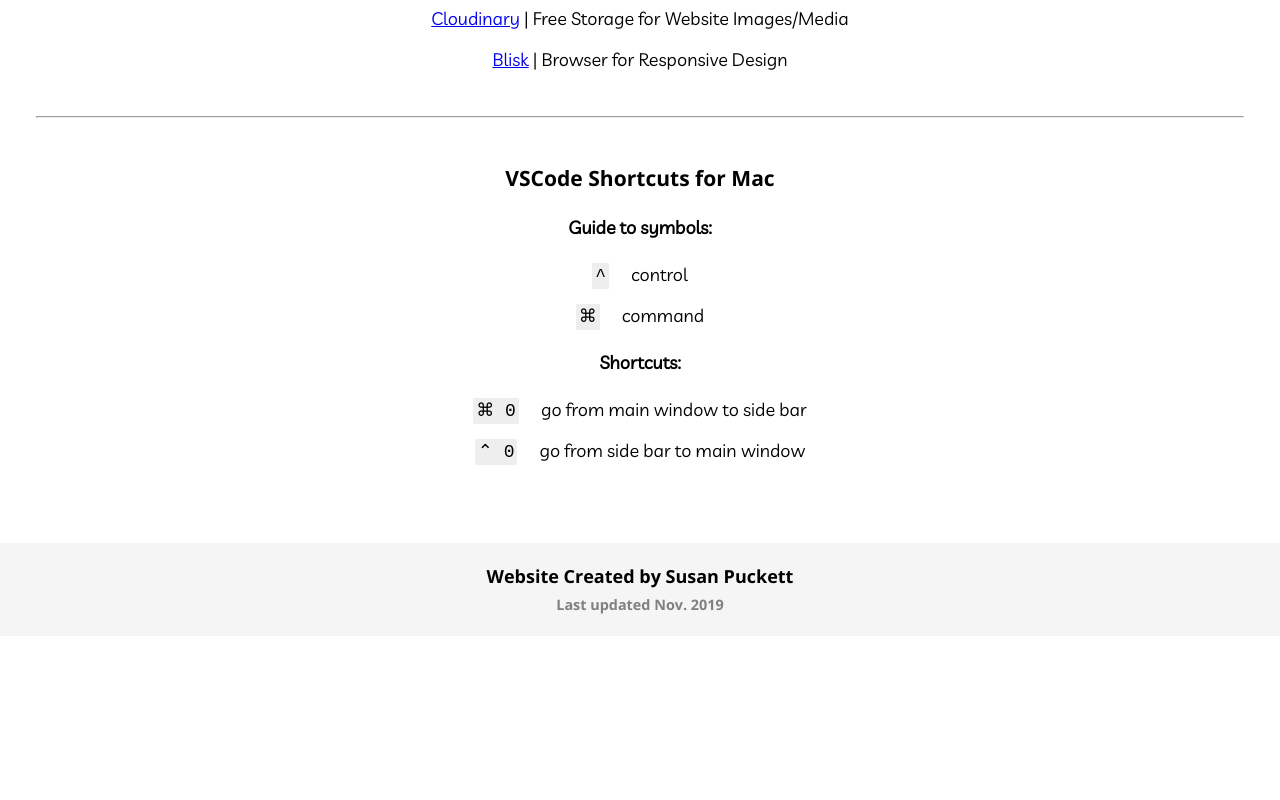
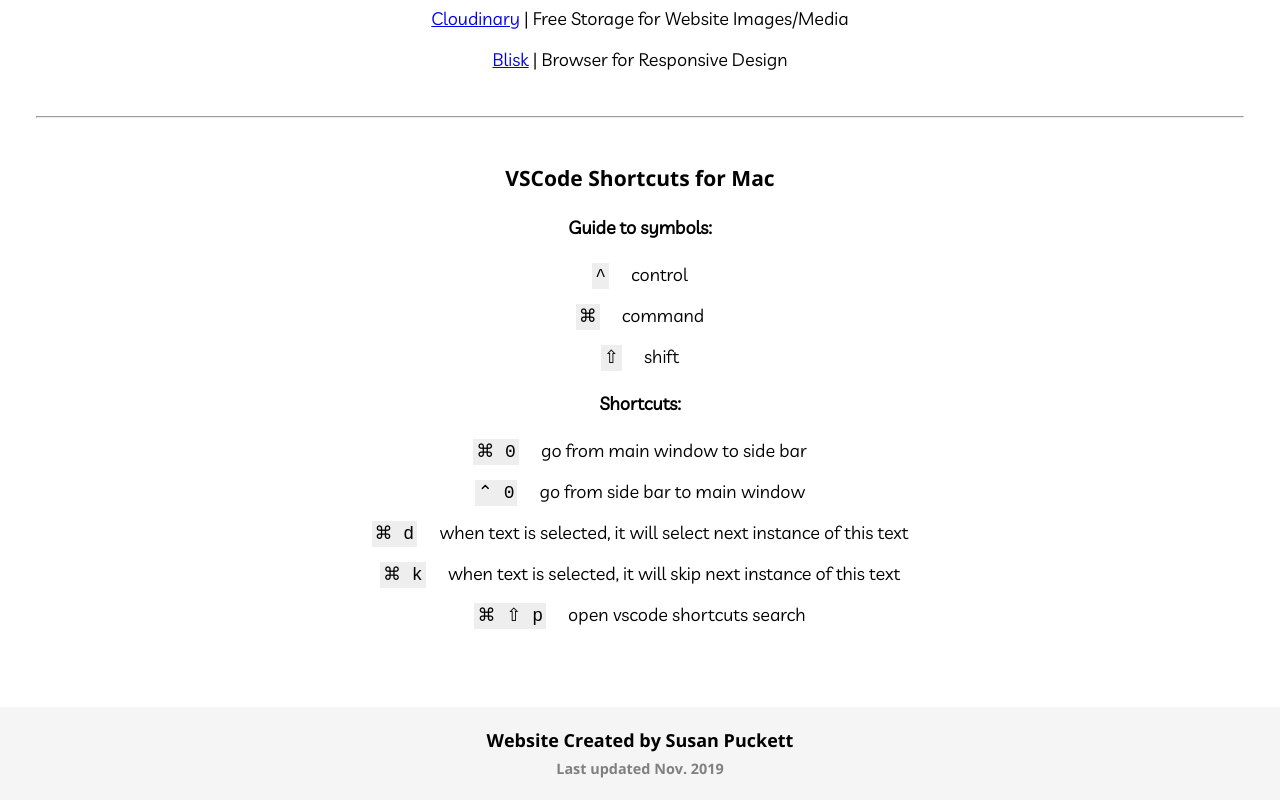
Before and after one commit to sepuckett86/portfolio-react, a React app: page / in a window 1280 px wide. Shown: the part 4836-5636 px from the top of the page. Before the commit the page ends 5472 px from the top, so only its background shows below. Built offline with nearby package versions, Linux system fonts and the light colour scheme.

Commit message:
add more shortcut content

```diff
--- a/src/components/goodies/Goodies.js
+++ b/src/components/goodies/Goodies.js
@@ -32,6 +32,7 @@
         <h4>Guide to symbols:</h4>
         <p><code>^</code> control</p>
         <p><code>⌘</code> command</p>
+        <p><code>⇧</code> shift</p>
         <h4>Shortcuts:</h4>
         <ul>
           {shortcutItems}
--- a/src/containers/GoodiesContainer.js
+++ b/src/containers/GoodiesContainer.js
@@ -38,7 +38,19 @@
       {
         keys: '⌃ 0',
         description: 'go from side bar to main window'
-      }
+      },
+      {
+        keys: '⌘ d',
+        description: 'when text is selected, it will select next instance of this text'
+      },
+      {
+        keys: '⌘ k',
+        description: 'when text is selected, it will skip next instance of this text'
+      },
+      {
+        keys: '⌘ ⇧ p',
+        description: 'open vscode shortcuts search'
+      },
     ]
   }
 
```
